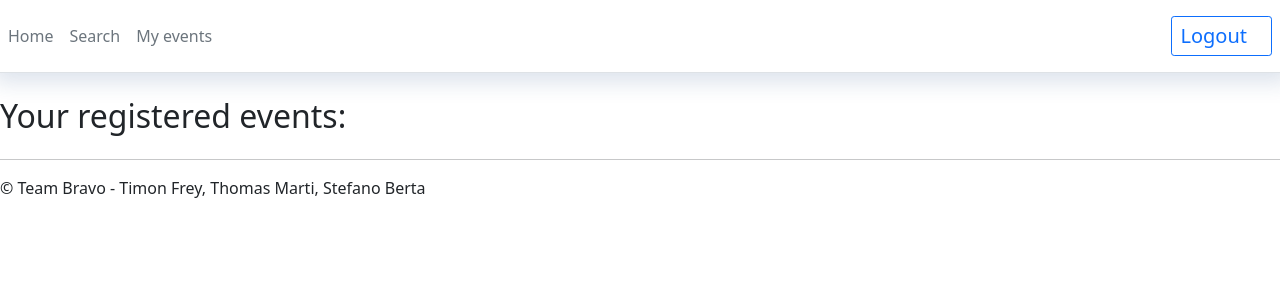
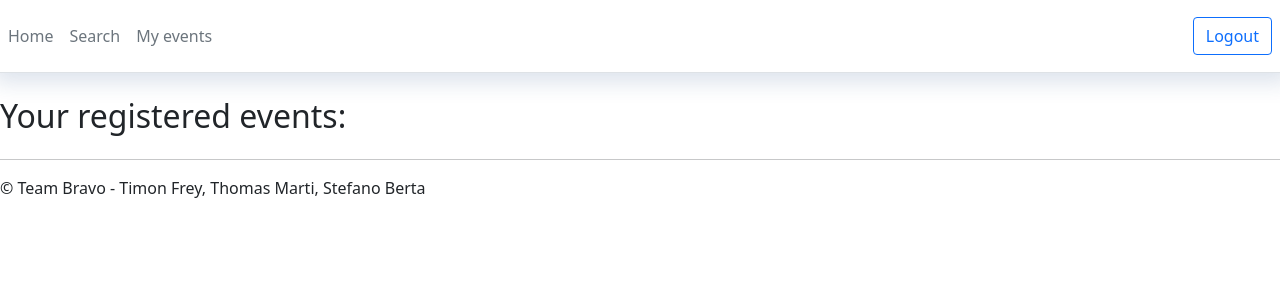
Before and after one commit to Timon-3/project-bravo, a Django app: page /secured in a window 1280 px wide. Shown: the top 300 px of the page. Run offline with Django 4.2, Linux system fonts and the light colour scheme; the visitor is signed in with stand-in values (Sample User, id 1); data that the repository does not hold is empty; some libraries are stand-ins or nearby versions.

Commit message:
small layout upgrade - 5, especially buttons looks and functionality

```diff
--- a/tst_room_booking/home/templates/home/layout.html
+++ b/tst_room_booking/home/templates/home/layout.html
@@ -26,16 +26,16 @@
 
             <div class="col-md-3 text-end">
                 {% if user.is_authenticated %}
-                    <button type="button" class="btn btn-outline-primary me-2 btn-sm">
-                        <a href="{% url 'logout' %}?next=/" class="navbar-brand">Logout</a>
-                    </button>
+                    <a href="{% url 'logout' %}?next=/">
+                        <button type="button" class="btn btn-outline-primary me-2">Logout</button>
+                    </a>
                 {% else %}
-                    <button type="button" class="btn btn-outline-primary me-2 btn-sm">
-                        <a href="{% url 'login' %}" class="navbar-brand">Login</a>
-                    </button>
-                    <button type="button" class="btn btn-warning btn-sm">
-                        <a href="{% url 'signup' %}" class="navbar-brand">Signup</a>
-                    </button>
+                    <a href="{% url 'login' %}">
+                        <button type="button" class="btn btn-outline-primary me-2">Login</button>
+                    </a>
+                    <a href="{% url 'signup' %}">
+                        <button type="button" class="btn btn-warning me-2">Signup</button>
+                    </a>
                 {% endif %}
             </div>
 
--- a/tst_room_booking/home/templates/home/secured.html
+++ b/tst_room_booking/home/templates/home/secured.html
@@ -10,7 +10,8 @@ My events
 <div class="container">
     <div class="row">
         {% for event in event_list %}
-            <table class="card bg-light mb-3 col-12 col-sm-6 col-md-6 col-lg-3 col-xl-3" style="border-color: black; border-style: solid; border-width: 1; border-radius: 1; text-align: left; margin: 1.5%; align-items: center;">
+            <table class="card bg-light mb-3 col-12 col-sm-6 col-md-6 col-lg-3 col-xl-3"
+            style="border-color: black; border-style: solid; border-width: 1; border-radius: 1; text-align: left; margin: 1.5%; align-items: center;">
 
                     <tr>
                         <td>{{ event.room }}</a></td>
@@ -26,12 +27,13 @@ My events
                     </tr>
                     <tr>
                         <td>
-                            <button type= "button" class="btn btn-outline-warning btn-sm">
-                                <a href="{% url 'modify' event.id %}" style="color: darkgoldenrod;">Modify</a>
-                            </button>
-                            <button type= "button" class="btn btn-outline-danger btn-sm">
-                                <a href="{% url 'delete' event.id %}" style="color: darkred">Delete</a>
-                            </button>
+                            <a href="{% url 'modify' event.id %}" style="color: darkgoldenrod">
+                                <button type= "button" class="btn btn-outline-warning btn-sm"> Modify </button>
+                            </a>
+
+                            <a href="{% url 'delete' event.id %}" style="color: darkred">
+                                <button type= "button" class="btn btn-outline-danger btn-sm">Delete</button>
+                            </a>
                         </td>
                     </tr>
 
```
